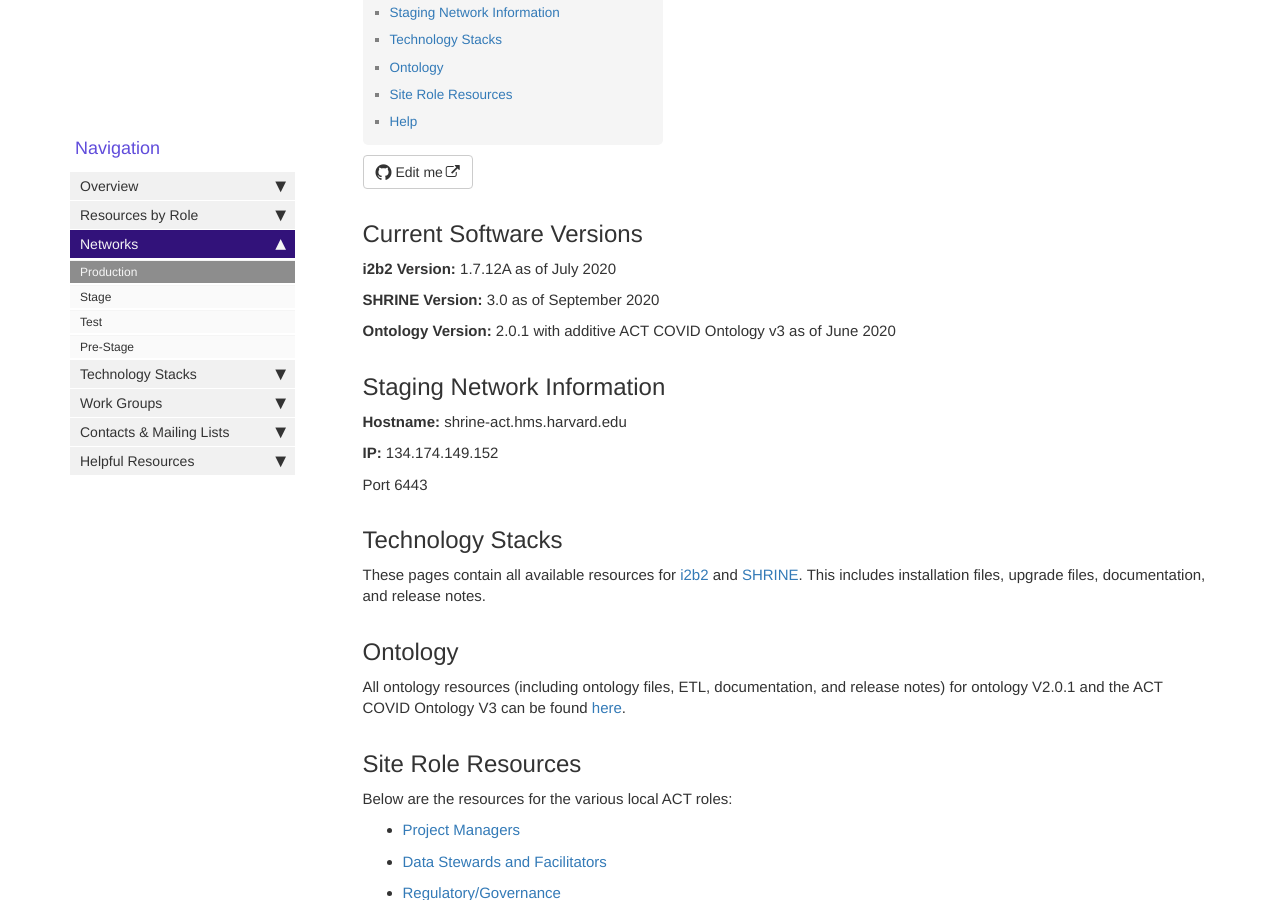
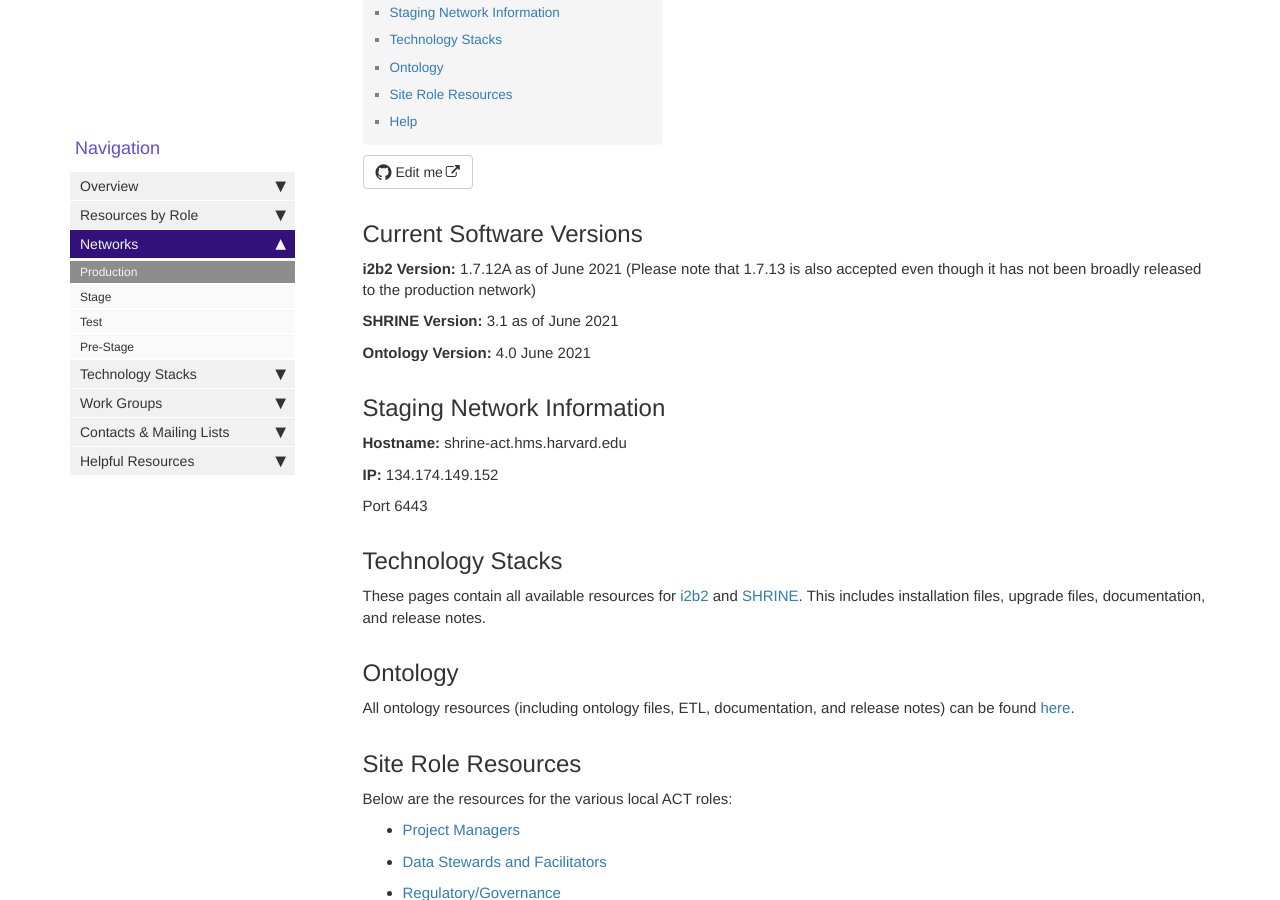
Before and after one commit to dbmi-pitt/ACT-Network, a Jekyll site: the page built from pages/mydoc/production.md, in a window 1280 px wide and 900 px high, scrolled down 320 px. Built offline with Jekyll 4.4.1, drawn with Linux system fonts in a browser that asks for light colours; comment, search, counter and statistics services are not loaded.

Commit message:
Update production.md

```diff
--- a/pages/mydoc/production.md
+++ b/pages/mydoc/production.md
@@ -9,11 +9,11 @@
 ---
 
 ## Current Software Versions
-**i2b2 Version:** 1.7.12A as of July 2020
+**i2b2 Version:** 1.7.12A as of June 2021 (Please note that 1.7.13 is also accepted even though it has not been broadly released to the production network)
 
-**SHRINE Version:** 3.0 as of September 2020
+**SHRINE Version:** 3.1 as of June 2021
 
-**Ontology Version:** 2.0.1 with additive ACT COVID Ontology v3 as of June 2020
+**Ontology Version:** 4.0 June 2021
 
 
 ## Staging Network Information
@@ -27,7 +27,7 @@
 These pages contain all available resources for [i2b2](/ACT-test/i2b2.html) and [SHRINE](/ACT-Network/shrine.html). This includes installation files, upgrade files, documentation, and release notes.
 
 ## Ontology
-All ontology resources (including ontology files, ETL, documentation, and release notes) for ontology V2.0.1 and the ACT COVID Ontology V3 can be found [here](/ACT-Network/ontology.html).
+All ontology resources (including ontology files, ETL, documentation, and release notes) can be found [here](/ACT-Network/ontology.html).
 
 ## Site Role Resources
 Below are the resources for the various local ACT roles:
```
